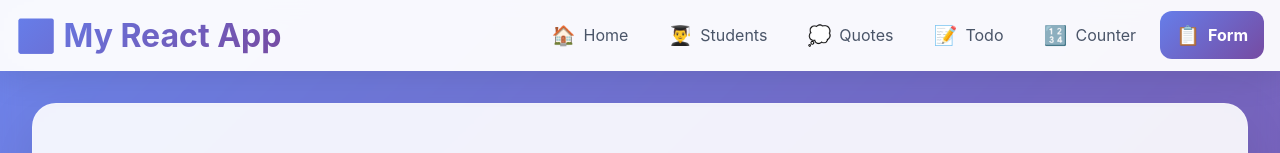
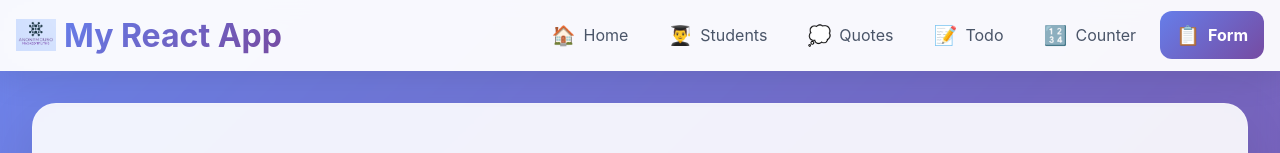
Before and after one commit to Waqas-Chohan/Anonymouso, a React (Create React App) app: page /My-React-App/form in a window 1280 px wide. Shown: the top 153 px of the page. Built offline with nearby package versions, Linux system fonts and the light colour scheme.

Commit message:
customized logo added

```diff
--- a/src/Layout.js
+++ b/src/Layout.js
@@ -2,6 +2,7 @@
 
 import { Outlet, Link, useLocation } from "react-router-dom"
 import { useState } from "react"
+import logo from "./logo.png" // Import the logo image
 
 function Layout() {
   const [isMobileMenuOpen, setIsMobileMenuOpen] = useState(false)
@@ -57,18 +58,33 @@ function Layout() {
           <Link
             to="/"
             style={{
-              fontSize: "clamp(1.5rem, 4vw, 2rem)",
-              fontWeight: "bold",
-              background: "linear-gradient(135deg, #667eea 0%, #764ba2 100%)",
-              WebkitBackgroundClip: "text",
-              WebkitTextFillColor: "transparent",
               textDecoration: "none",
               display: "flex",
               alignItems: "center",
               gap: "0.5rem",
             }}
           >
-            ⚛️ My React App
+            <img
+              src={logo}
+              alt="Logo"
+              style={{
+                height: "40px",
+                width: "40px",
+                objectFit: "contain",
+              }}
+            />
+
+            <span
+              style={{
+                fontSize: "clamp(1.5rem, 4vw, 2rem)",
+                fontWeight: "bold",
+                background: "linear-gradient(135deg, #667eea 0%, #764ba2 100%)",
+                WebkitBackgroundClip: "text",
+                WebkitTextFillColor: "transparent",
+              }}
+            >
+              My React App
+            </span>
           </Link>
 
           {/* Desktop Navigation */}
```
Also changed, not shown: src/logo.png (added).
